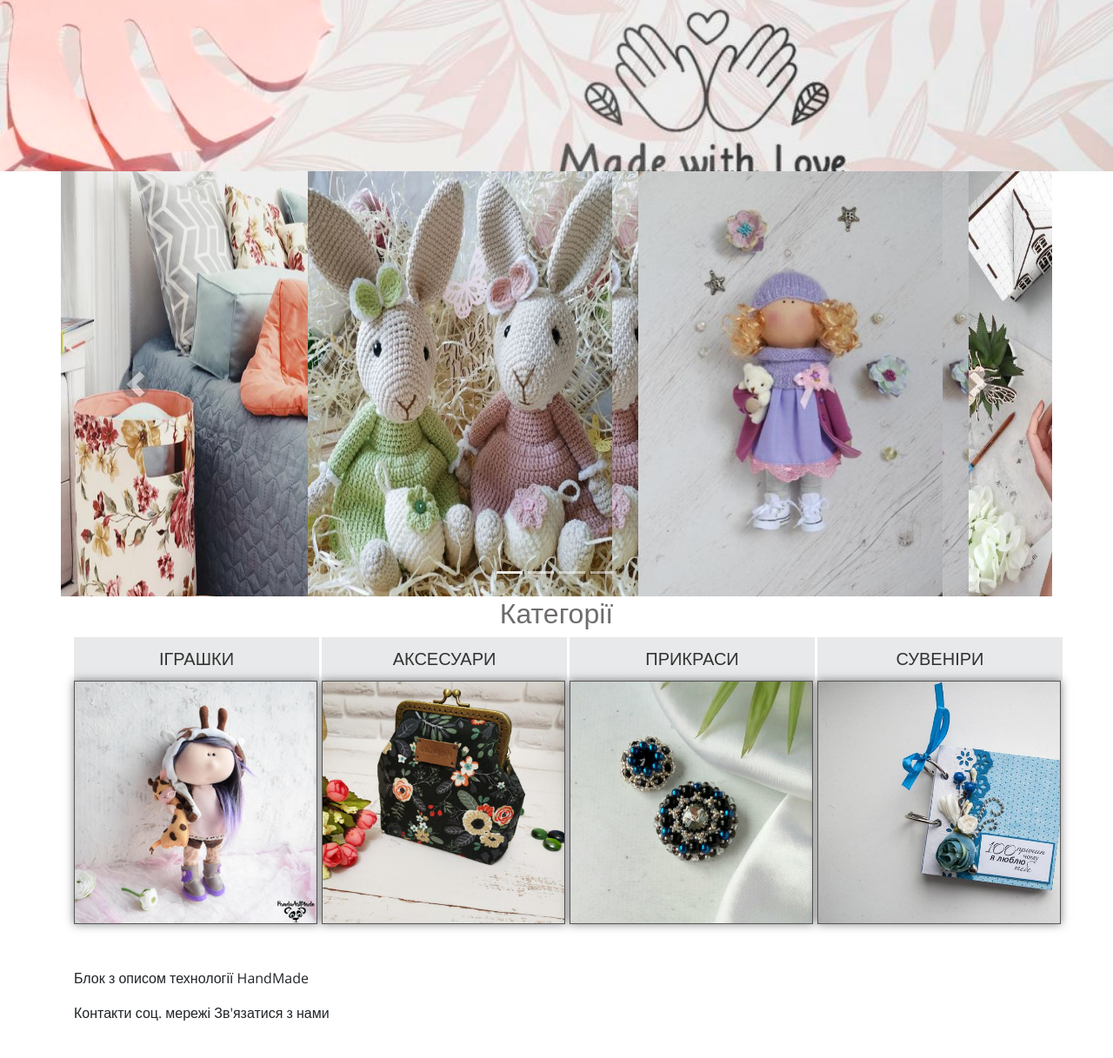
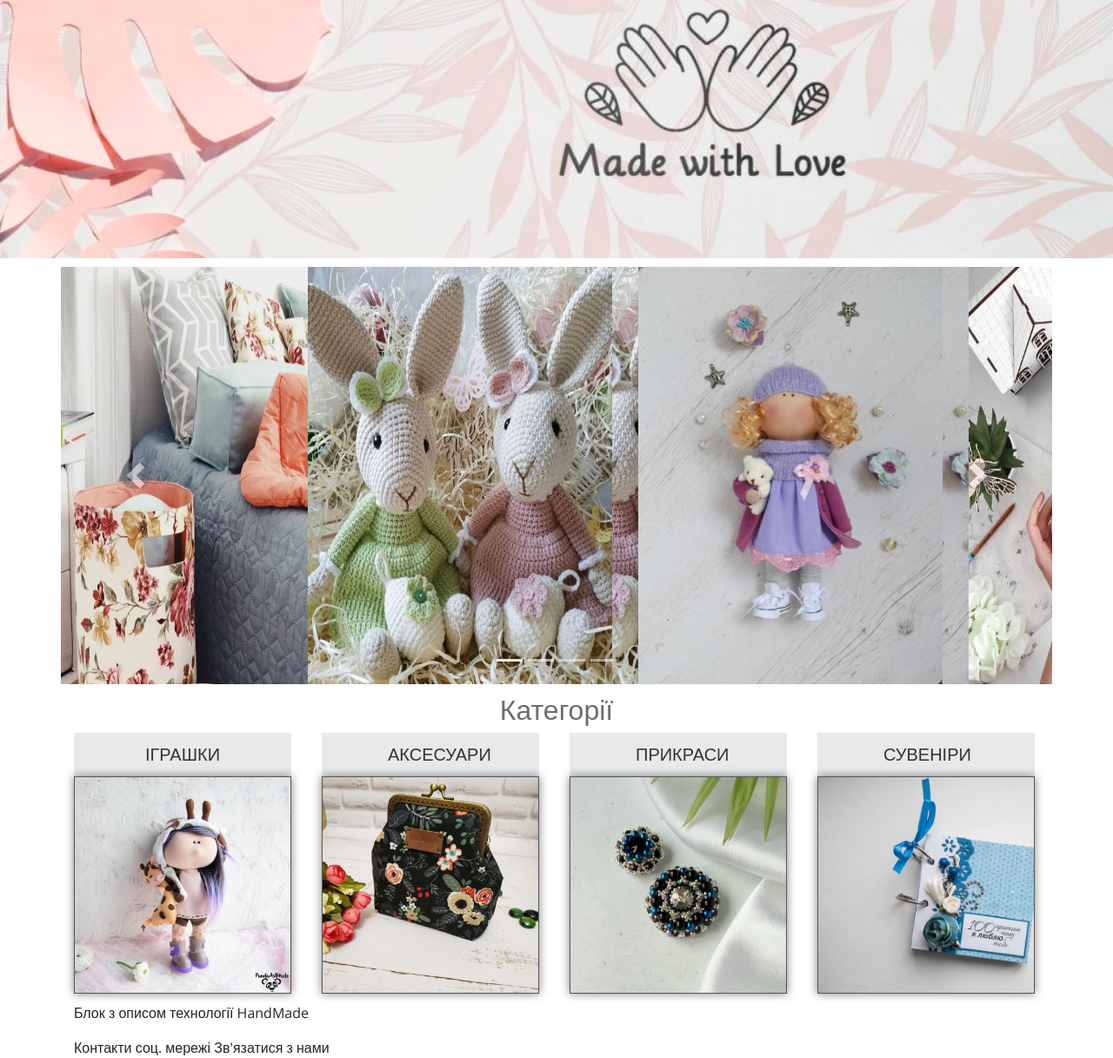
Before and after one commit to HelenSm007/siteHandMade, a plain HTML site: page index.html in a window 1280 px wide. Shown: the part 320-1537 px from the top of the page at 87% size. Before the commit the page ends 1497 px from the top, so only its background shows below. Drawn offline with nearby package versions, Linux system fonts and the light colour scheme.

Commit message:
add fixes

```diff
--- a/css/main.css
+++ b/css/main.css
@@ -17,10 +17,10 @@ body {
 }
 /*------ Section Tagline (slogan)------ */
 .section-tagline{
-    background: url('../assets/fon.jpg') no-repeat center top fixed;
+    background: url('../assets/fon.jpg') no-repeat center top;
     background-size: cover;
     padding: 120px 0 200px 0;
-    min-height: 450px;
+    min-height: 550px;
 }
 .section-tagline__h2 {
     color: #6f6c6c;
@@ -29,11 +29,17 @@ body {
 }
 
 /*-------- Section Photo-gallery -------*/
+.photo-gallery {
+    /* height: 800px; */
+    margin: 10px 0px;
+}
+
 .carousel-item {
     /* max-height: 500px ; */
     /* height: 50%; */
+    height: 60vh;
+    /* width: 100vw; */
 }
-
 .carousel-control-prev-icon, .carousel-control-next-icon{
     background-color: #5f5a5ad4;
     border-radius: 10px;
@@ -61,8 +67,9 @@ body {
     color: #6f6c6c;
 }
 .article {
-        width: 282px;
-        margin-bottom: 50px;
+        width: 250px;
+        margin: 0px 5px 10px 0px;
+        /* white-space: nowrap; */
 }
 
 .article_title {
@@ -76,8 +83,9 @@ body {
 }
 
 .article_img {
-	width: 280px;
-	height: 280px;
+	width: 250px;
+    height: 250px;
+
 	/* background-color: #c0086c; */
 	background-size: cover;
     box-shadow: 0 0 10px rgba(0,0,0,0.5);
@@ -86,6 +94,7 @@ body {
 }
 
 .article_img.one {
+    /* background-size: 80%; */
 	background-image: url('../assets/catalog-img/toys.jpg');
 }
 .article_img.two {
--- a/index.html
+++ b/index.html
@@ -33,7 +33,6 @@
     <section class="section-tagline">
         <div class="container">
             <div class="row justify-content-center">
-
 
             </div>
         </div>
@@ -85,8 +84,8 @@
             <div class="row justify-content-center">
                 <h2>Категорії</h2>
             </div>
-            <div class="row">
-                <div class="col-md-3">
+            <div class="row justify-content-center">
+                <div class="col-md-6 col-xl-3">
                     <div class="article">
                         <div class="article_title">
                             Іграшки
@@ -95,7 +94,7 @@
                         </div>
                     </div>
                 </div>
-                <div class="col-md-3">
+                <div class="col-md-6 col-xl-3 ">
                     <div class="article">
                         <div class="article_title">
                             Аксесуари
@@ -104,7 +103,7 @@
                         </div>
                     </div>
                 </div>
-                <div class="col-md-3">
+                <div class="col-md-6 col-xl-3 ">
                     <div class="article">
                         <div class="article_title">
                             Прикраси
@@ -113,7 +112,7 @@
                         </div>
                     </div>
                 </div>
-                <div class="col-md-3">
+                <div class="col-md-6 col-xl-3 ">
                     <div class="article">
                         <div class="article_title">
                             Сувеніри
```
